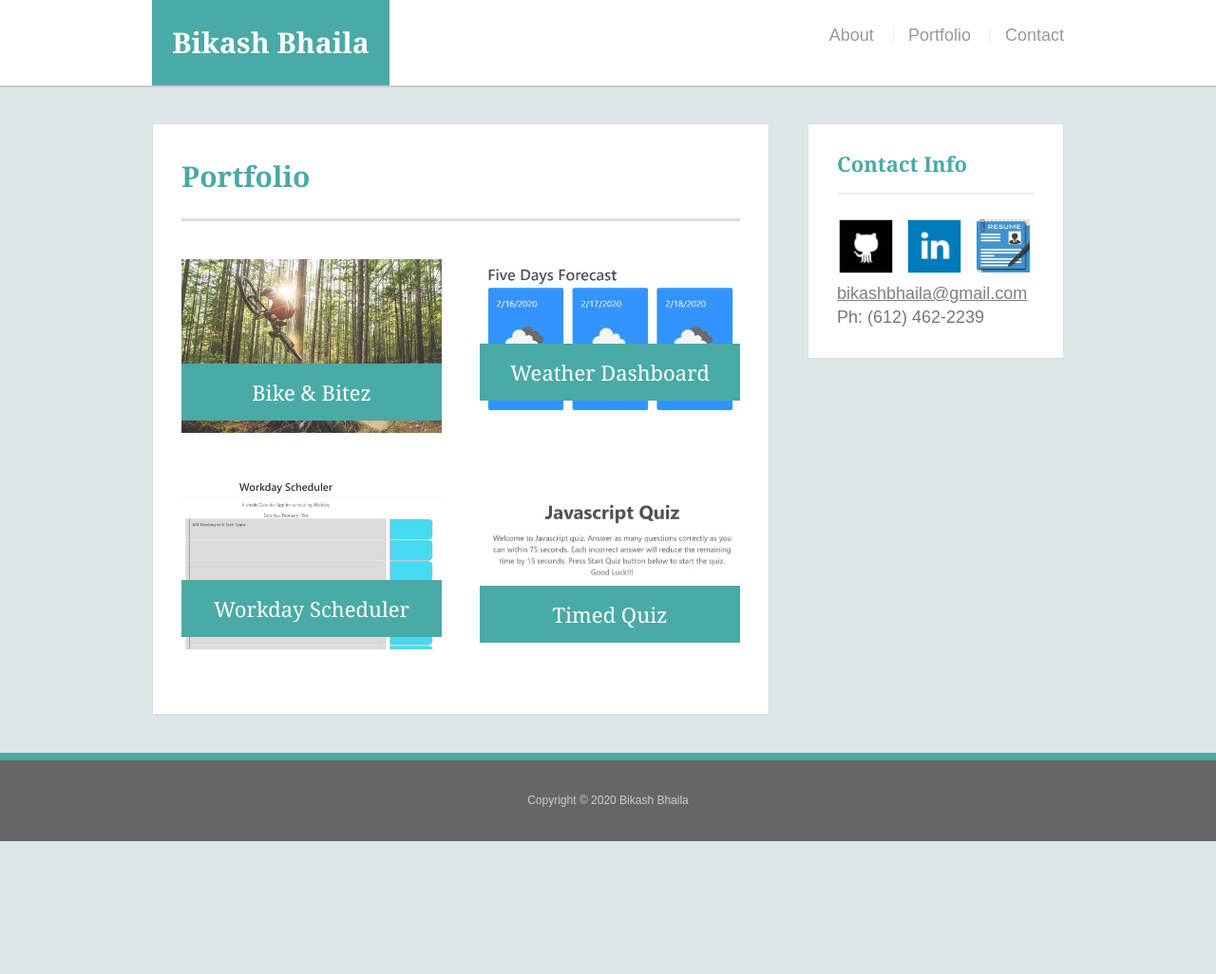
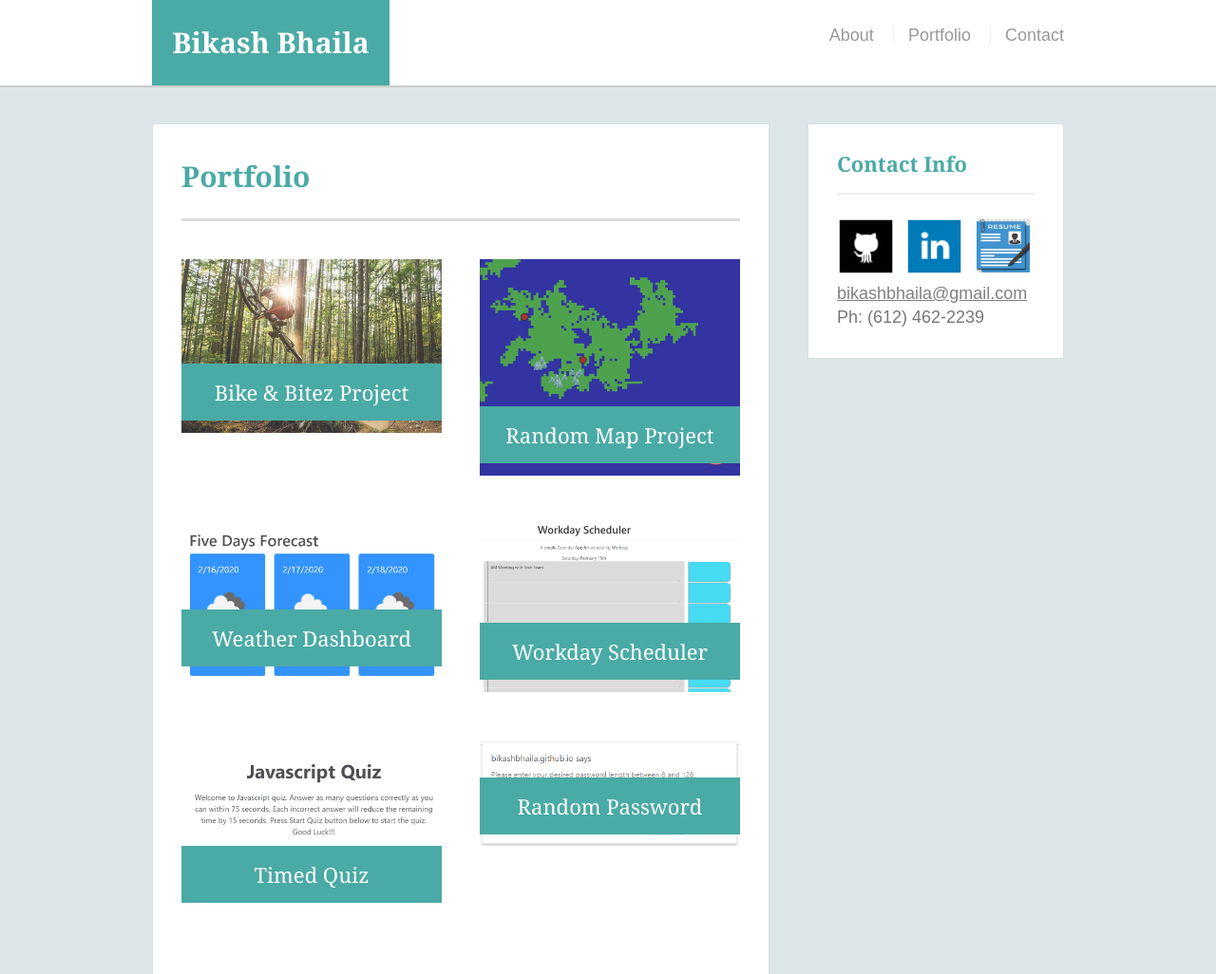
Before and after one commit to Bikashbhaila/Professional-Materials, a plain HTML site: page portfolio.html in a window 1280 px wide. Shown: the top 1026 px of the page at 95% size. Before the commit the page ends 886 px from the top, so only its background shows below. Drawn offline with Linux system fonts and the light colour scheme.

Commit message:
Add updated materials

```diff
--- a/portfolio.html
+++ b/portfolio.html
@@ -28,7 +28,12 @@
 
       <div class="work">
         <a target="_blank" href="https://bikashbhaila.github.io/Project-1/"><img src="assets/images/bike.jpg" alt="nature"/></a>
-        <h3>Bike & Bitez</h3>
+        <h3>Bike & Bitez Project</h3>
+      </div>
+
+      <div class="work">
+        <a target="_blank" href="https://project-random-map.herokuapp.com/"><img src="assets/images/map.PNG" alt="nature"/></a>
+        <h3>Random Map Project</h3>
       </div>
 
       <div class="work">
@@ -44,6 +49,11 @@
       <div class="work">
         <a target="_blank" href="https://bikashbhaila.github.io/Code-Quiz/"><img src="assets/images/quiz.PNG" alt="nature"/></a>
         <h3>Timed Quiz</h3>
+      </div>
+
+      <div class="work">
+        <a target="_blank" href="https://bikashbhaila.github.io/Password-Generator/"><img src="assets/images/pwd.PNG" alt="nature"/></a>
+        <h3>Random Password</h3>
       </div>
 
     </section>
```
Also changed, not shown: assets/images/map.PNG (added), assets/images/pwd.PNG (added).
